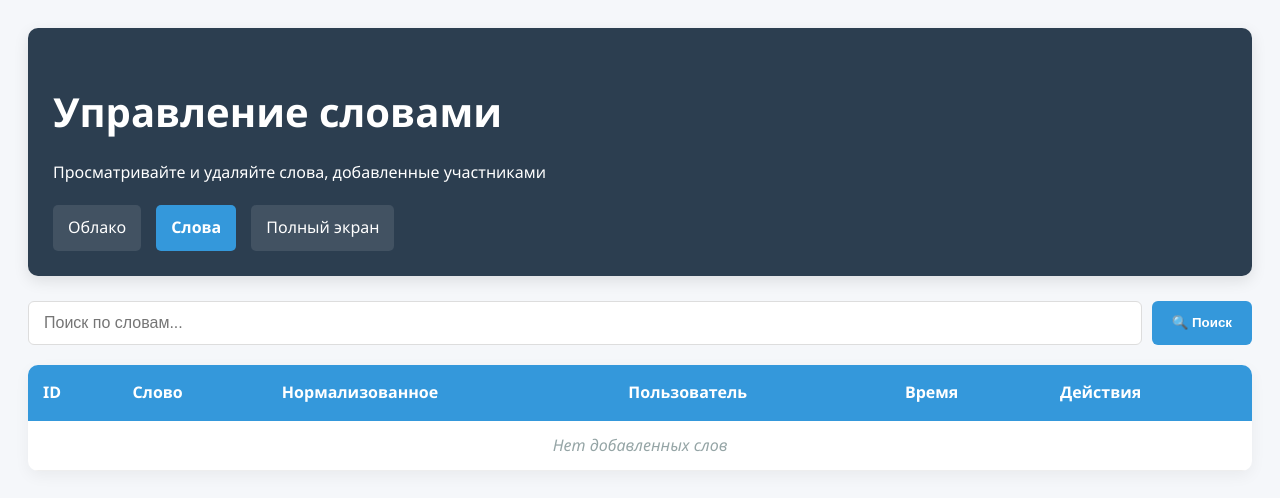
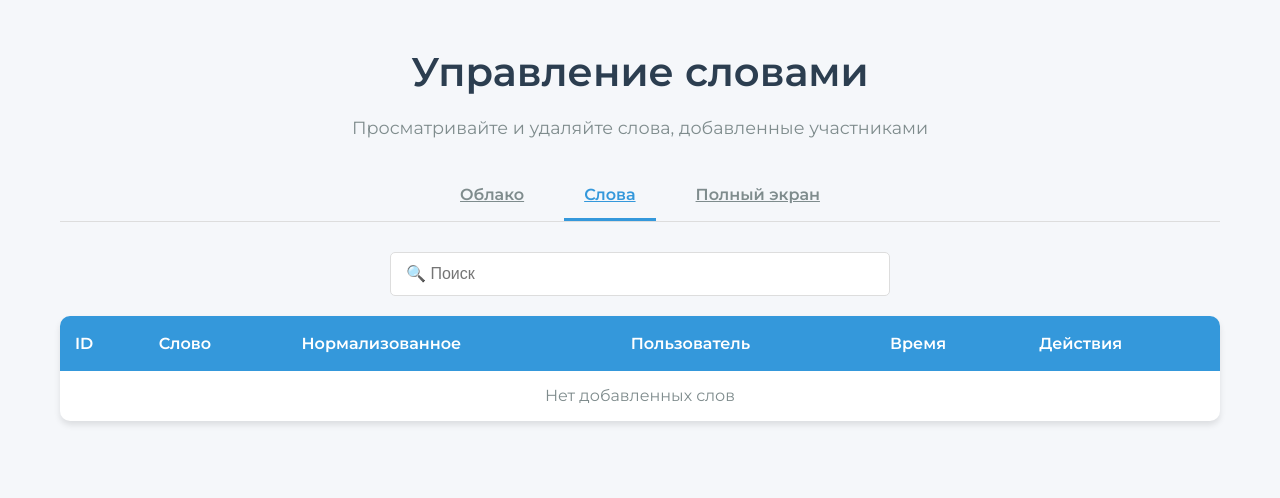
Before and after one commit to desretoot-a11y/wordcloud-octo-carnival, a Flask app: template templates/admin-words.html in a window 1280 px wide. Shown: the top 498 px of the page. Run offline with Flask 3, Linux system fonts and the light colour scheme; the template is opened without the code that fills it, so the values that code supplies are empty.

Commit message:
Update admin-words.html

```diff
--- a/templates/admin-words.html
+++ b/templates/admin-words.html
@@ -3,199 +3,147 @@
 <head>
     <meta charset="UTF-8">
     <meta name="viewport" content="width=device-width, initial-scale=1.0">
-    <title>Админ-панель - Управление словами</title>
+    <title>Управление словами</title>
+    <link href="https://fonts.googleapis.com/css2?family=Montserrat:wght@400;600&display=swap" rel="stylesheet">
     <style>
-        :root {
-            --primary: #3498db;
-            --danger: #e74c3c;
-            --dark: #2c3e50;
+        * {
+            margin: 0;
+            padding: 0;
+            box-sizing: border-box;
         }
-
         body {
-            font-family: 'Segoe UI', Tahoma, Geneva, Verdana, sans-serif;
-            background: #f5f7fa;
+            font-family: 'Montserrat', sans-serif;
+            background-color: #f5f7fa;
             color: #333;
             line-height: 1.6;
             padding: 20px;
         }
-
-        .admin-header {
-            background: var(--dark);
-            color: white;
-            padding: 25px;
-            border-radius: 10px;
-            margin-bottom: 25px;
-            box-shadow: 0 5px 15px rgba(0,0,0,0.1);
+        .container {
+            max-width: 1200px;
+            margin: 0 auto;
+            padding: 20px;
         }
-
-        .admin-header h1 {
+        header {
+            text-align: center;
+            margin-bottom: 30px;
+        }
+        h1 {
+            font-size: 2.5rem;
             margin-bottom: 10px;
-            font-size: 2.5rem;
+            color: #2c3e50;
         }
-
-        .admin-nav {
+        p.subtitle {
+            color: #7f8c8d;
+            font-size: 1.1rem;
+        }
+        .nav-tabs {
             display: flex;
-            gap: 15px;
-            margin-top: 20px;
+            justify-content: center;
+            margin-bottom: 30px;
+            border-bottom: 1px solid #ddd;
         }
-
-        .admin-nav a {
-            color: white;
-            text-decoration: none;
-            padding: 10px 15px;
-            border-radius: 5px;
-            background: rgba(255,255,255,0.1);
-            transition: background 0.3s;
+        .nav-tab {
+            padding: 10px 20px;
+            margin: 0 10px;
+            cursor: pointer;
+            color: #7f8c8d;
+            font-weight: 600;
+            border-bottom: 3px solid transparent;
+            transition: all 0.3s;
         }
-
-        .admin-nav a:hover {
-            background: rgba(255,255,255,0.2);
+        .nav-tab.active {
+            color: #3498db;
+            border-bottom-color: #3498db;
         }
-
-        .admin-nav a.active {
-            background: var(--primary);
-            font-weight: bold;
+        .search-container {
+            margin-bottom: 20px;
+            display: flex;
+            justify-content: center;
         }
-
-        .search-bar {
-            display: flex;
-            margin-bottom: 20px;
-            gap: 10px;
-        }
-
-        .search-bar input {
-            flex: 1;
+        .search-input {
             padding: 12px 15px;
             border: 1px solid #ddd;
-            border-radius: 6px;
-            font-size: 16px;
-            transition: border 0.3s;
+            border-radius: 5px;
+            font-size: 1rem;
+            width: 100%;
+            max-width: 500px;
+            outline: none;
         }
-
-        .search-bar input:focus {
-            border-color: var(--primary);
-            outline: none;
-            box-shadow: 0 0 0 3px rgba(52, 152, 219, 0.2);
+        .search-input:focus {
+            border-color: #3498db;
         }
-
-        .search-bar button {
-            padding: 12px 20px;
-            background: var(--primary);
-            color: white;
-            border: none;
-            border-radius: 6px;
-            cursor: pointer;
-            font-weight: 600;
-        }
-
         .words-table {
             width: 100%;
             border-collapse: collapse;
             background: white;
             border-radius: 10px;
             overflow: hidden;
-            box-shadow: 0 5px 15px rgba(0,0,0,0.05);
+            box-shadow: 0 4px 6px rgba(0, 0, 0, 0.1);
         }
-
         .words-table th {
-            background: var(--primary);
+            background-color: #3498db;
             color: white;
+            padding: 15px;
             text-align: left;
-            padding: 15px;
-            position: sticky;
-            top: 0;
         }
-
         .words-table td {
             padding: 12px 15px;
             border-bottom: 1px solid #eee;
         }
-
-        .words-table tr:nth-child(even) {
-            background: #f9f9f9;
+        .words-table tr:last-child td {
+            border-bottom: none;
         }
-
         .words-table tr:hover {
-            background: #f1f7ff;
+            background-color: #f8f9fa;
         }
-
-        .word-id {
-            font-weight: bold;
+        .btn {
+            padding: 8px 12px;
+            background-color: #e74c3c;
+            color: white;
+            border: none;
+            border-radius: 5px;
+            cursor: pointer;
+            font-size: 0.9rem;
+            font-weight: 600;
+            transition: background-color 0.3s;
+        }
+        .btn:hover {
+            background-color: #c0392b;
+        }
+        .empty-state {
+            text-align: center;
+            padding: 50px 0;
             color: #7f8c8d;
         }
-
-        .word-raw {
-            font-weight: 500;
+        @media (max-width: 768px) {
+            .container {
+                padding: 10px;
             }
-
-        .word-normalized {
-            color: #7f8c8d;
-            font-size: 0.9rem;
+            h1 {
+                font-size: 2rem;
             }
-
-        .action-cell {
-            text-align: center;
+            .words-table {
+                display: block;
+                overflow-x: auto;
             }
-
-        .remove-btn {
-            background: var(--danger);
-            color: white;
-            border: none;
-            border-radius: 4px;
-            padding: 8px 15px;
-            cursor: pointer;
-            transition: background 0.3s;
-            font-weight: 600;
-        }
-
-        .remove-btn:hover {
-            background: #c0392b;
-        }
-
-        .no-words {
-            text-align: center;
-            padding: 40px;
-            color: #95a5a6;
-            font-style: italic;
-        }
-
-        .user-id {
-            font-size: 0.85rem;
-            color: #7f8c8d;
-            word-break: break-all;
-            max-width: 150px;
-        }
-
-        .timestamp {
-            font-size: 0.8rem;
-            color: #95a5a6;
-        }
-
-        .words-table tr {
-            transition: all 0.4s ease;
-        }
-
-        .words-table tr.removing {
-            transform: translateX(100%);
-            opacity: 0;
         }
     </style>
 </head>
 <body>
-    <div class="admin-header">
+    <div class="container">
+        <header>
             <h1>Управление словами</h1>
-        <p>Просматривайте и удаляйте слова, добавленные участниками</p>
+            <p class="subtitle">Просматривайте и удаляйте слова, добавленные участниками</p>
+        </header>
 
-        <div class="admin-nav">
-            <a href="{{ url_for('admin_panel', password=request.args.get('password')) }}">Облако</a>
-            <a href="{{ url_for('admin_words_panel', password=request.args.get('password')) }}" class="active">Слова</a>
-            <a href="{{ url_for('display_fullscreen') }}" target="_blank">Полный экран</a>
-        </div>
+        <div class="nav-tabs">
+            <a href="/admin?password={{ request.args.get('password') }}" class="nav-tab">Облако</a>
+            <a href="/admin/words?password={{ request.args.get('password') }}" class="nav-tab active">Слова</a>
+            <a href="/display" class="nav-tab">Полный экран</a>
         </div>
 
-    <div class="search-bar">
-        <input type="text" id="searchInput" placeholder="Поиск по словам...">
-        <button onclick="filterWords()">🔍 Поиск</button>
+        <div class="search-container">
+            <input type="text" class="search-input" placeholder="🔍 Поиск" id="searchInput">
         </div>
 
         <table class="words-table">
@@ -213,72 +161,56 @@
                 {% if all_words %}
                     {% for word in all_words %}
                         <tr>
-                    <td class="word-id">{{ word.id }}</td>
+                            <td>{{ word.id }}</td>
                             <td>
-                        <div class="word-raw">{{ word.raw }}</div>
-                        <div class="word-normalized">{{ word.normalized }}</div>
+                                <strong>{{ word.raw }}</strong><br>
+                                <small>{{ word.normalized }}</small>
                             </td>
                             <td>{{ word.normalized }}</td>
-                    <td class="user-id">{{ word.user_id }}</td>
-                    <td class="timestamp">{{ word.timestamp|datetime }}</td>
-                    <td class="action-cell">
-                        <button class="remove-btn" onclick="removeWord({{ word.id }})">Удалить</button>
+                            <td>{{ word.user_id }}</td>
+                            <td>{{ word.timestamp|datetime }}</td>
+                            <td>
+                                <button class="btn" onclick="removeWord('{{ word.id }}')">Удалить</button>
                             </td>
                         </tr>
                     {% endfor %}
                 {% else %}
                     <tr>
-                    <td colspan="6" class="no-words">Нет добавленных слов</td>
+                        <td colspan="6" class="empty-state">Нет добавленных слов</td>
                     </tr>
                 {% endif %}
             </tbody>
         </table>
+    </div>
 
     <script>
         function removeWord(wordId) {
-            if (confirm(`Удалить слово с ID ${wordId}?`)) {
-                const row = document.querySelector(`tr[data-id="${wordId}"]`);
-                if (row) {
-                    row.classList.add('removing');
-
-                    setTimeout(() => {
+            if (confirm('Вы уверены, что хотите удалить это слово?')) {
                 const formData = new FormData();
                 formData.append('word_id', wordId);
                 formData.append('password', '{{ request.args.get("password") }}');
 
-                        fetch('/admin/remove-word', { method: 'POST', body: formData })
-                          .then(response => {
+                fetch('/admin/remove-word', {
+                    method: 'POST',
+                    body: formData
+                }).then(response => {
                     if (response.ok) {
-                                  row.remove();
-                              } else {
-                                  row.classList.remove('removing');
-                                  alert('Ошибка при удалении слова');
+                        location.reload();
                     }
                 });
-                    }, 300);
-                }
             }
         }
 
-        function filterWords() {
-            const searchTerm = document.getElementById('searchInput').value.toLowerCase();
+        // Поиск по таблице
+        document.getElementById('searchInput').addEventListener('input', function() {
+            const searchText = this.value.toLowerCase();
             const rows = document.querySelectorAll('#wordsTableBody tr');
 
             rows.forEach(row => {
-                if (row.classList.contains('no-words')) return;
-
-                const wordRaw = row.querySelector('.word-raw').textContent.toLowerCase();
-                const wordNormalized = row.querySelector('.word-normalized').textContent.toLowerCase();
-
-                if (wordRaw.includes(searchTerm) || wordNormalized.includes(searchTerm)) {
-                    row.style.display = '';
-                } else {
-                    row.style.display = 'none';
-                }
+                const rowText = row.textContent.toLowerCase();
+                row.style.display = rowText.includes(searchText) ? '' : 'none';
             });
-        }
-
-        document.getElementById('searchInput').addEventListener('keyup', filterWords);
+        });
     </script>
 </body>
 </html>
```
Lines whose indentation alone changed are shown as unchanged.
